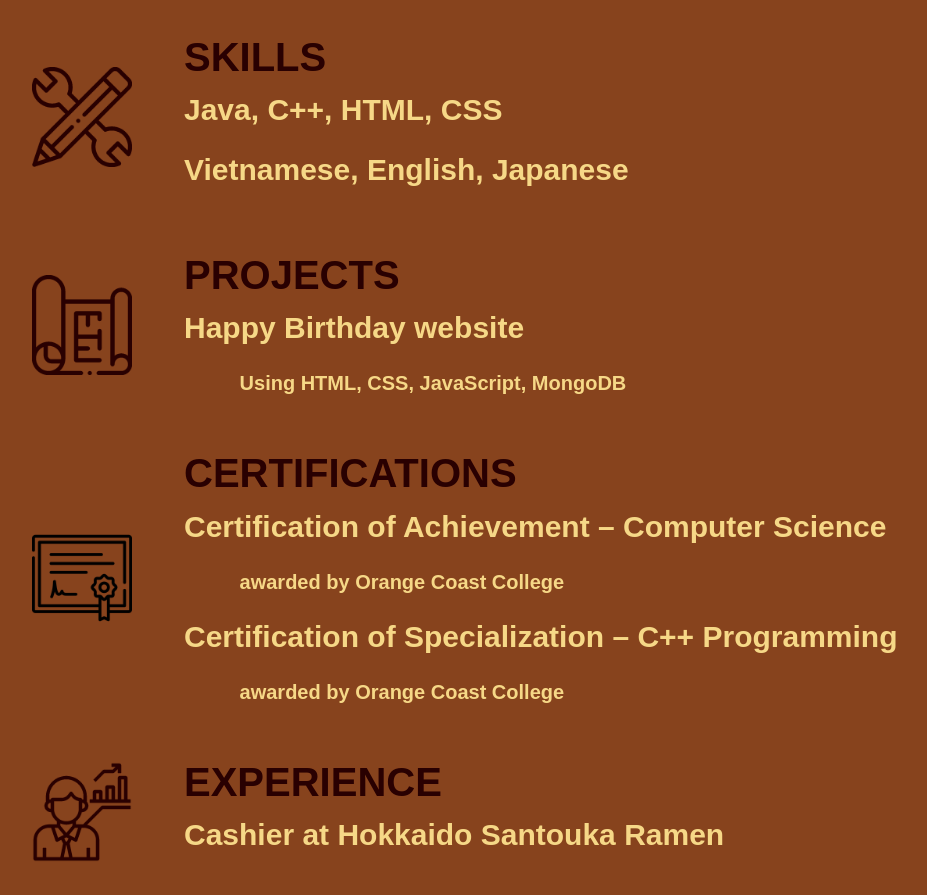
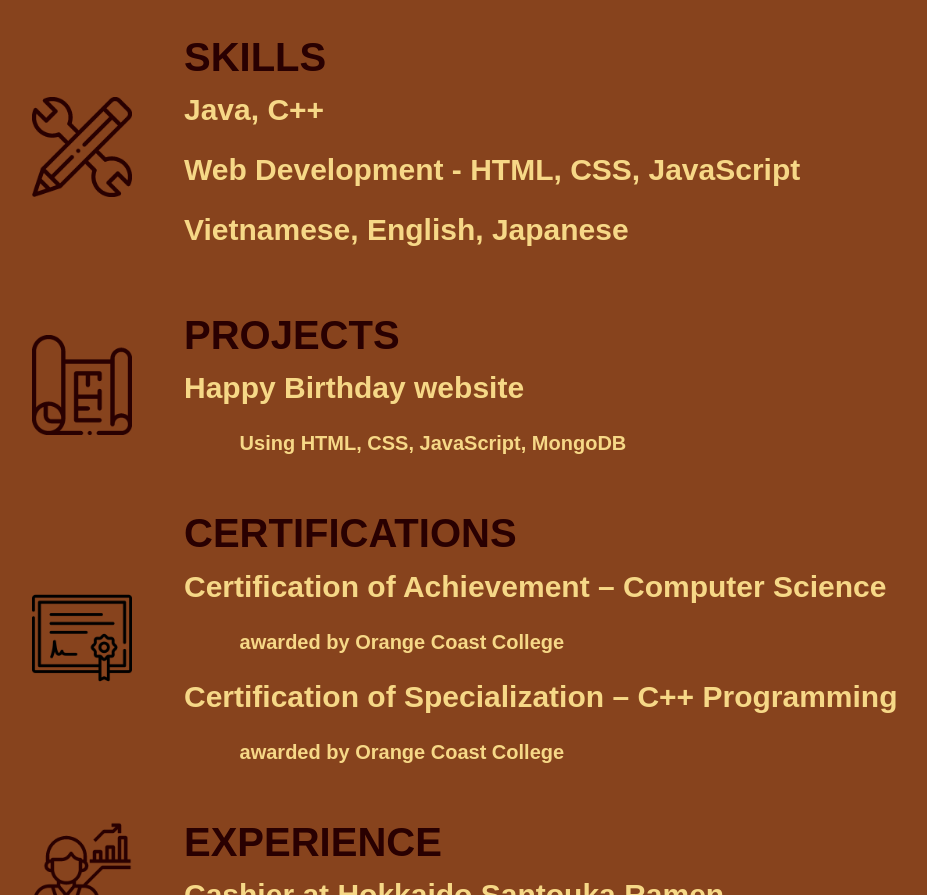
Before and after one commit to lediemhang87/Ashley, a plain HTML site: page index.html in a window 1280 px wide. Shown: the part 908-1803 px from the top of the page, without its empty margins (239-1166 px from the left). Drawn offline with Linux system fonts and the light colour scheme; a web font is replaced by a local one.

Commit message:
Update index.html

```diff
--- a/index.html
+++ b/index.html
@@ -38,7 +38,8 @@
           <td> <img  class="icon" src="image/pencil.png" alt="pencil"> </td>
           <td>
             <h2 class="heading"> SKILLS </h2>
-            <p class="content"> Java, C++, HTML, CSS</p>
+            <p class="content"> Java, C++ </p>
+            <p class="content"> Web Development - HTML, CSS, JavaScript </p>
             <p class="content"> Vietnamese, English, Japanese</p>
           </td>
         </tr>
```
